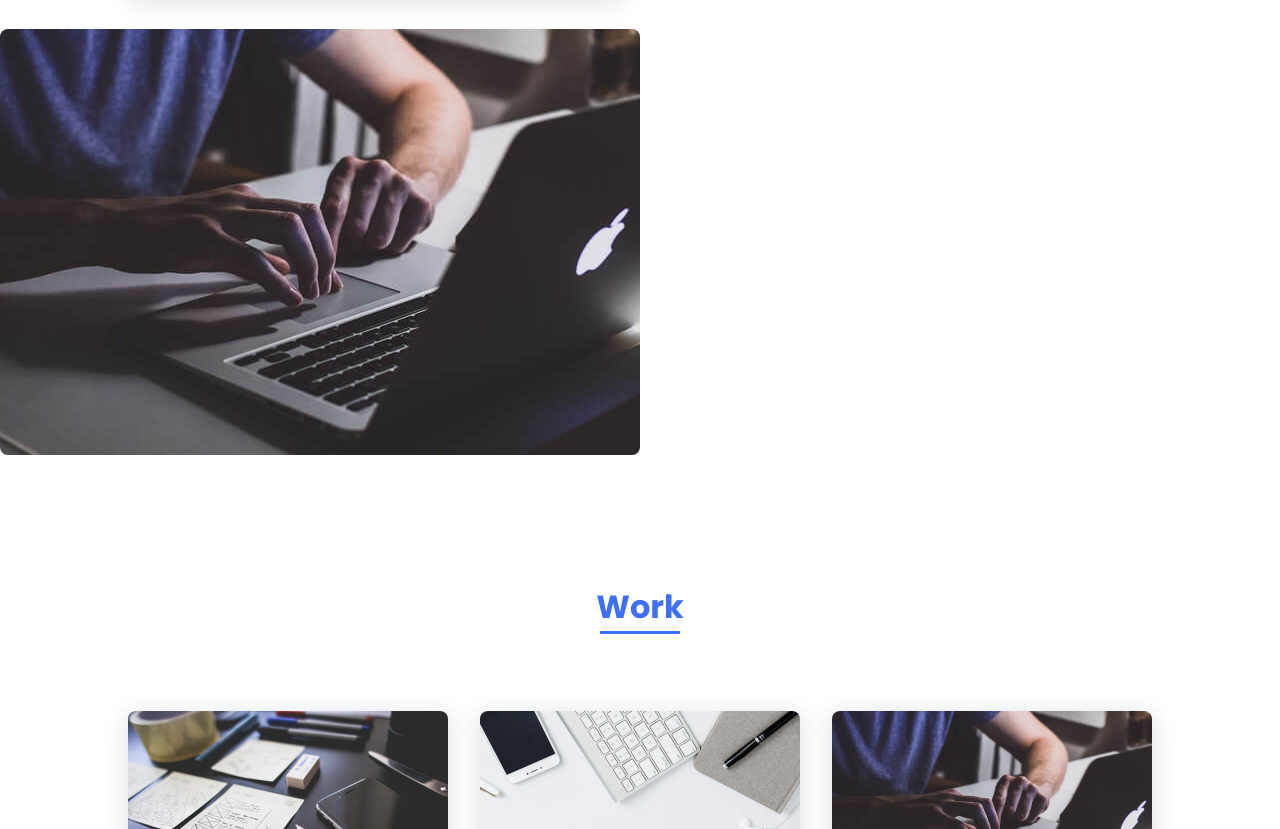
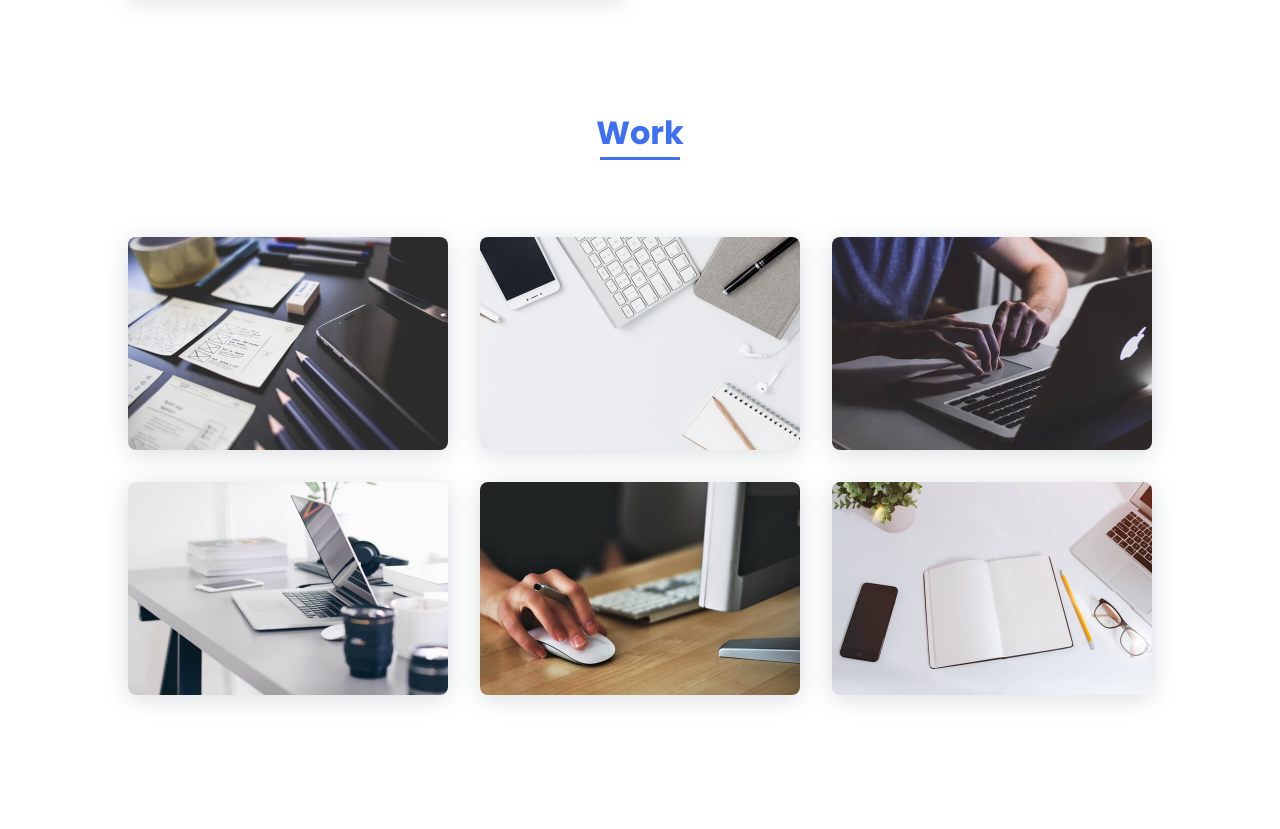
Before and after one commit to Juanith0xx/juanith0xx.github.io, a plain HTML site: page index.html in a window 1280 px wide. Shown: the part 1948-2777 px from the top of the page. Drawn offline with nearby package versions, Linux system fonts and the light colour scheme.

Commit message:
Footer terminado quitnado imagen de work

```diff
--- a/index.html
+++ b/index.html
@@ -152,12 +152,6 @@
                     </div>
                 </div>
 
-                    <div>
-                        <img src="assets/img/work3.jpg" alt="" class="skills__img">
-                    </div>
-                </div>
-            </section>
-
             <!--===== WORK =====-->
             <section class="work section" id="work">
                 <h2 class="section-title">Work</h2>
```
